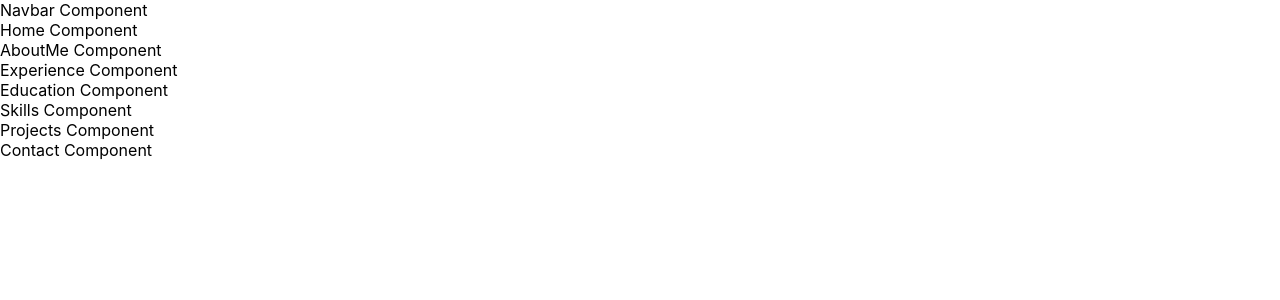
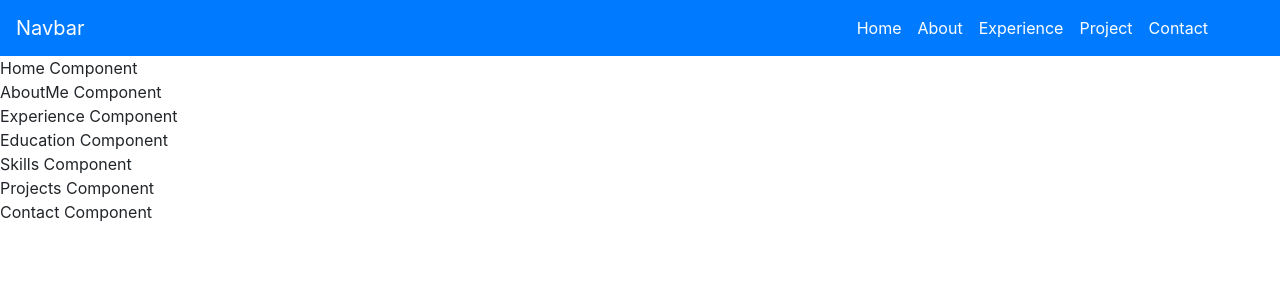
Before and after one commit to sumitsainidev/Portfolio-Website, a React (Create React App) app: page / in a window 1280 px wide. Shown: the top 300 px of the page. Built offline with nearby package versions, Linux system fonts and the light colour scheme.

Commit message:
Added navbar basic style

```diff
--- a/package.json
+++ b/package.json
@@ -6,7 +6,9 @@
     "@testing-library/jest-dom": "^5.11.4",
     "@testing-library/react": "^11.1.0",
     "@testing-library/user-event": "^12.1.10",
+    "bootstrap": "^4.6.0",
     "react": "^17.0.2",
+    "react-bootstrap": "^1.5.2",
     "react-dom": "^17.0.2",
     "react-scripts": "4.0.3",
     "web-vitals": "^1.0.1"
--- a/src/App.js
+++ b/src/App.js
@@ -3,14 +3,15 @@ import Contact from "./components/Contact/Contact";
 import Education from "./components/Education/Education";
 import Experience from "./components/Experience/Experience";
 import Home from "./components/Home/Home";
-import Nav from "./components/Nav/Nav";
+import NavHeader from "./components/Nav/NavHeader";
 import Projects from "./components/Projects/Projects";
 import Skills from "./components/Skills/Skills";
+import "bootstrap/dist/css/bootstrap.min.css";
 
 function App() {
   return (
     <div>
-      <Nav />
+      <NavHeader />
       <Home />
       <AboutMe />
       <Experience />
--- a/src/components/Nav/Nav.js
+++ /dev/null
@@ -1,9 +0,0 @@
-import React, { Component } from "react";
-
-export class Nav extends Component {
-  render() {
-    return <div>Navbar Component</div>;
-  }
-}
-
-export default Nav;
--- /dev/null
+++ b/src/components/Nav/NavHeader.css
@@ -0,0 +1,3 @@
+.nav-bar-link{
+    color: white !important;
+}
--- /dev/null
+++ b/src/components/Nav/NavHeader.js
@@ -0,0 +1,31 @@
+import React, { Component } from "react";
+import { Navbar, Nav } from "react-bootstrap";
+import "./NavHeader.css";
+export class NavHeader extends Component {
+  render() {
+    return (
+      <Navbar bg="primary" variant="dark">
+        <Navbar.Brand href="#home">Navbar</Navbar.Brand>
+        <Nav className="ml-auto mr-5">
+          <Nav.Link className="nav-bar-link" href="#home">
+            Home
+          </Nav.Link>
+          <Nav.Link className="nav-bar-link" href="#features">
+            About
+          </Nav.Link>
+          <Nav.Link className="nav-bar-link" href="#pricing">
+            Experience
+          </Nav.Link>
+          <Nav.Link className="nav-bar-link" href="#pricing">
+            Project
+          </Nav.Link>
+          <Nav.Link className="nav-bar-link" href="#pricing">
+            Contact
+          </Nav.Link>
+        </Nav>
+      </Navbar>
+    );
+  }
+}
+
+export default NavHeader;
```
Also changed, not shown: src/components/Nav/Nav.css (deleted), 1 other file (tests, documents, lock files or other folders).
